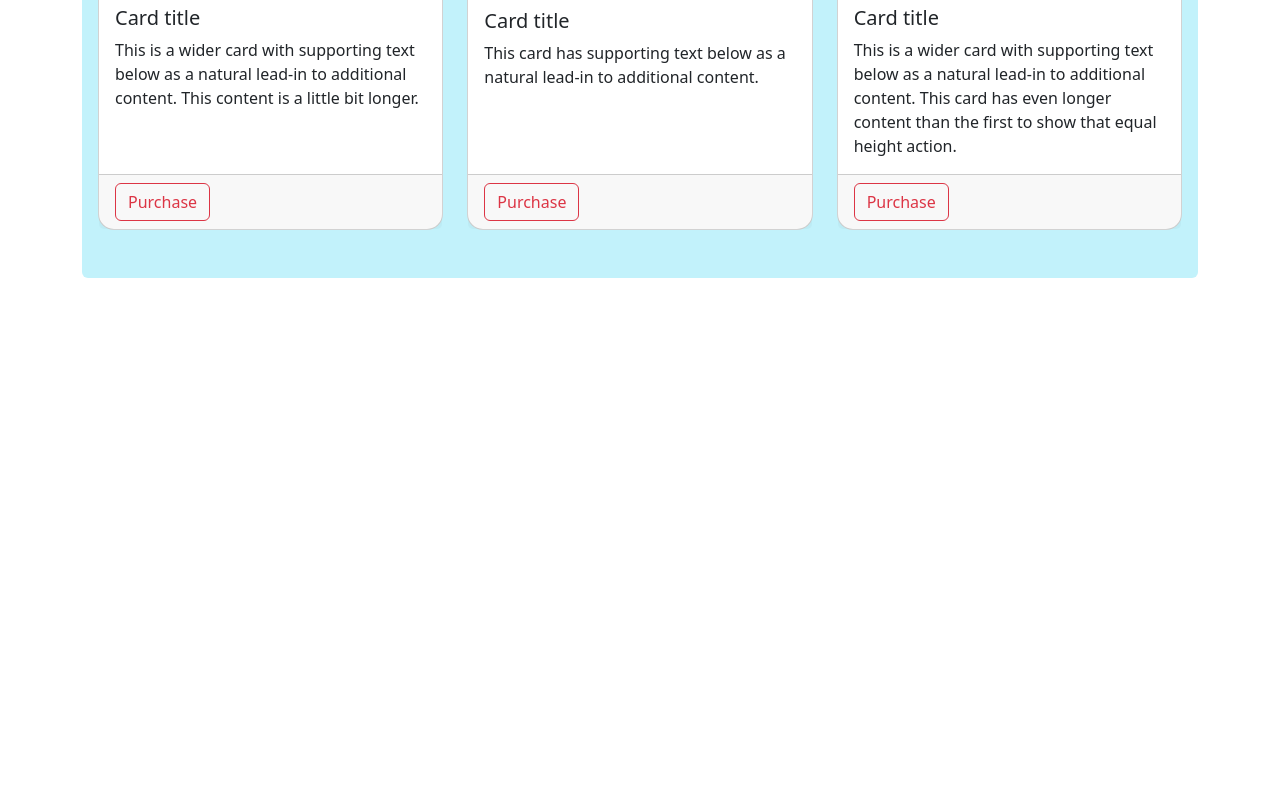
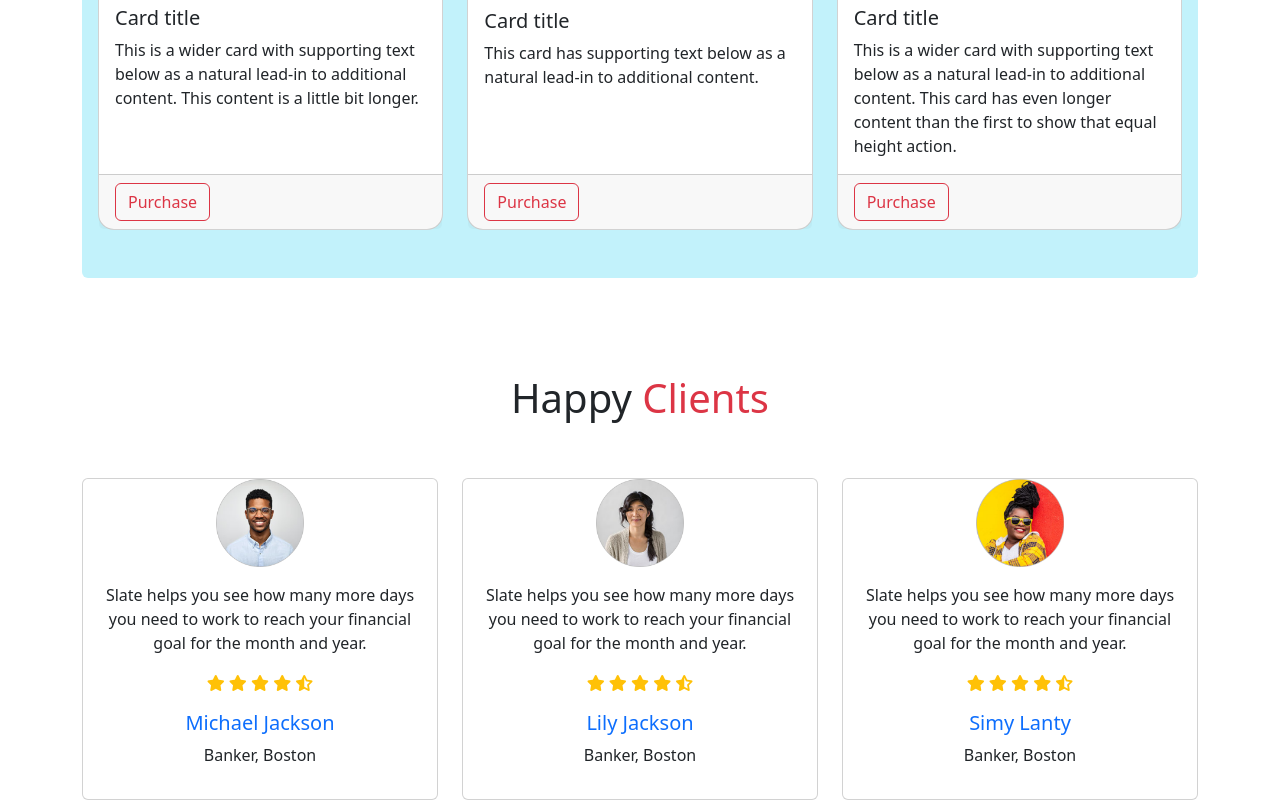
Before and after one commit to swadeshchisim/bikers-zone, a plain HTML site: page index.html in a window 1280 px wide. Shown: the part 1402-2202 px from the top of the page. Before the commit the page ends 1680 px from the top, so only its background shows below. Drawn offline with nearby package versions, Linux system fonts and the light colour scheme.

Commit message:
happy clients section added

```diff
--- a/index.html
+++ b/index.html
@@ -6,6 +6,8 @@
     <title>Bikers Zone</title>
     <!-- Bootstrap CSS CDN link -->
     <link href="https://cdn.jsdelivr.net/npm/bootstrap@5.3.0-alpha2/dist/css/bootstrap.min.css" rel="stylesheet" integrity="sha384-aFq/bzH65dt+w6FI2ooMVUpc+21e0SRygnTpmBvdBgSdnuTN7QbdgL+OapgHtvPp" crossorigin="anonymous">
+    <!-- fontawesome cdn link -->
+    <script src="https://kit.fontawesome.com/807d52ca14.js" crossorigin="anonymous"></script>
     <!-- Custom CSS -->
     <link rel="stylesheet" href="css/style.css">
   </head>
@@ -57,7 +59,7 @@
           </div>
           <div class="carousel-item">
             <div class="row">
-              <div class="col-12 col-md-6 d-flex justify-content-center align-items-center">
+              <div class="col-12 col-md-6 d-flex justify-content-center align-items-center mb-4 mb-md-1">
                 <div>
                   <h1>Ride-on R15 V4 with Smile</h1>
                   <p>Amet minim mollit non deserunt ullamco
@@ -72,7 +74,7 @@
           </div>
           <div class="carousel-item">
             <div class="row">
-              <div class="col-12 col-md-6 d-flex justify-content-center align-items-center">
+              <div class="col-12 col-md-6 d-flex justify-content-center align-items-center mb-4 mb-md-1">
                 <div>
                   <h1>Ride-on R15 V4 with Smile</h1>
                   <p>Amet minim mollit non deserunt ullamco
@@ -161,7 +163,73 @@
         </div>
       </section>
       <!-- new arrival section ends here -->
-
+      <!-- happy clients section starts here -->
+      <section class="mt-5">
+        <h1 class="text-center py-5">Happy <span class="text-danger">Clients</span></h1>
+        <div class="row row-cols-1 row-cols-md-3 g-4">
+          <div class="col">
+            <div class="card text-center h-100">
+              <img src="images/user-1.png" class="card-img-top w-25 mx-auto" alt="...">
+              <div class="card-body">
+                <p class="card-text">Slate helps you see how
+                  many more days you need
+                  to work to reach your financial
+                  goal for the month and year.</p>
+                <p class="text-warning">
+                  <i class="fa-solid fa-star"></i>
+                  <i class="fa-solid fa-star"></i>
+                  <i class="fa-solid fa-star"></i>
+                  <i class="fa-solid fa-star"></i>
+                  <i class="fa-solid fa-star-half-stroke"></i>
+                </p>
+                <h5 class="text-primary">Michael Jackson</h5>
+                <p>Banker, Boston</p>
+              </div>
+            </div>
+          </div>
+          <div class="col">
+            <div class="card text-center h-100">
+              <img src="images/user-2.png" class="card-img-top w-25 mx-auto" alt="...">
+              <div class="card-body">
+                <p class="card-text">Slate helps you see how
+                  many more days you need
+                  to work to reach your financial
+                  goal for the month and year.</p>
+                <p class="text-warning">
+                  <i class="fa-solid fa-star"></i>
+                  <i class="fa-solid fa-star"></i>
+                  <i class="fa-solid fa-star"></i>
+                  <i class="fa-solid fa-star"></i>
+                  <i class="fa-solid fa-star-half-stroke"></i>
+                </p>
+                <h5 class="text-primary">Lily Jackson</h5>
+                <p>Banker, Boston</p>
+              </div>
+            </div>
+          </div>
+          <div class="col">
+            <div class="card text-center h-100">
+              <img src="images/user-3.png" class="card-img-top w-25 mx-auto" alt="...">
+              <div class="card-body">
+                <p class="card-text">Slate helps you see how
+                  many more days you need
+                  to work to reach your financial
+                  goal for the month and year.</p>
+                <p class="text-warning">
+                  <i class="fa-solid fa-star"></i>
+                  <i class="fa-solid fa-star"></i>
+                  <i class="fa-solid fa-star"></i>
+                  <i class="fa-solid fa-star"></i>
+                  <i class="fa-solid fa-star-half-stroke"></i>
+                </p>
+                <h5 class="text-primary">Simy Lanty</h5>
+                <p>Banker, Boston</p>
+              </div>
+            </div>
+          </div>
+        </div>
+      </section>
+      <!-- happy clients sectiob ends here -->
     </main>
     <!-- main section ends here -->
     <!-- footer area starts here -->
```
